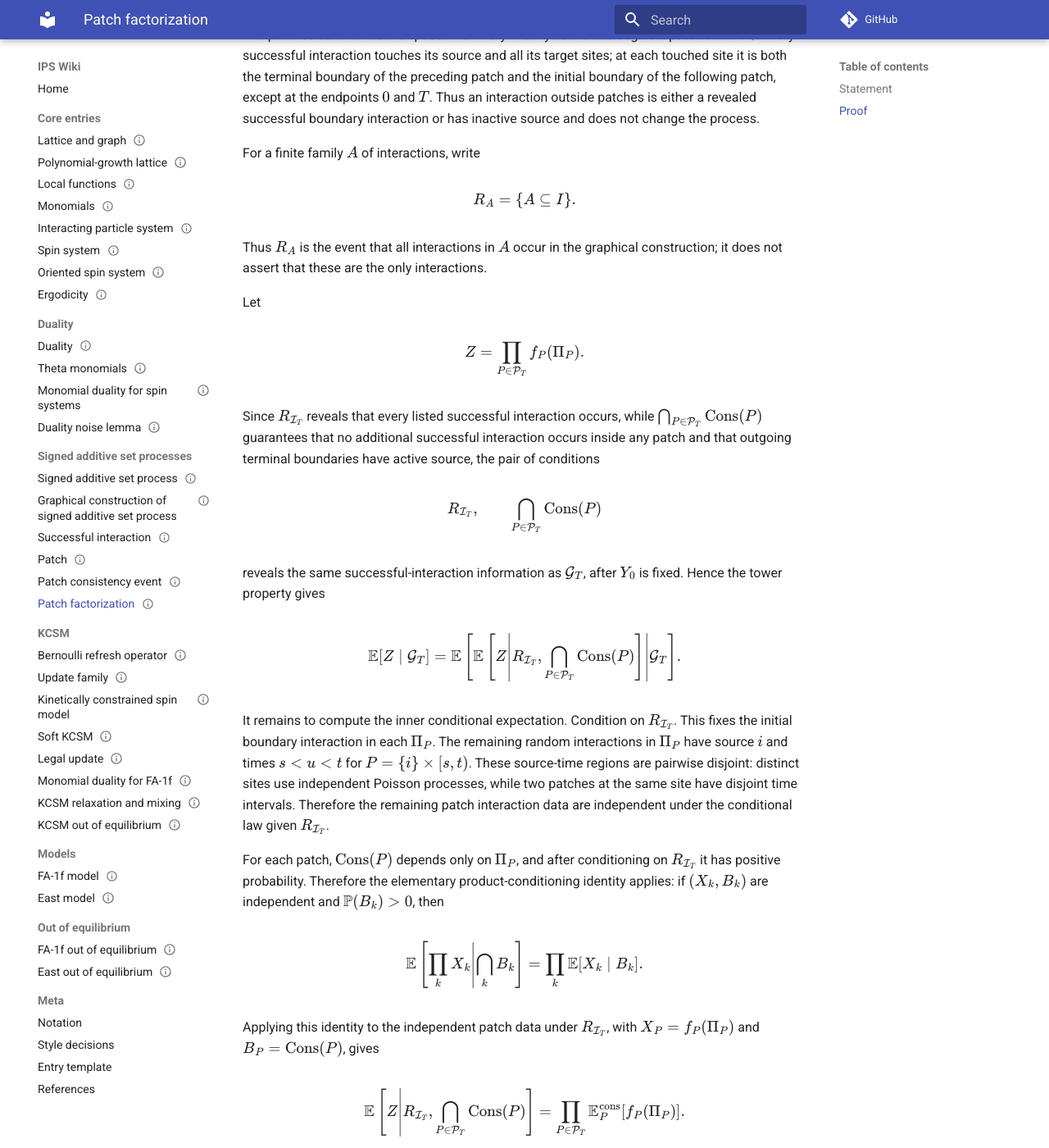
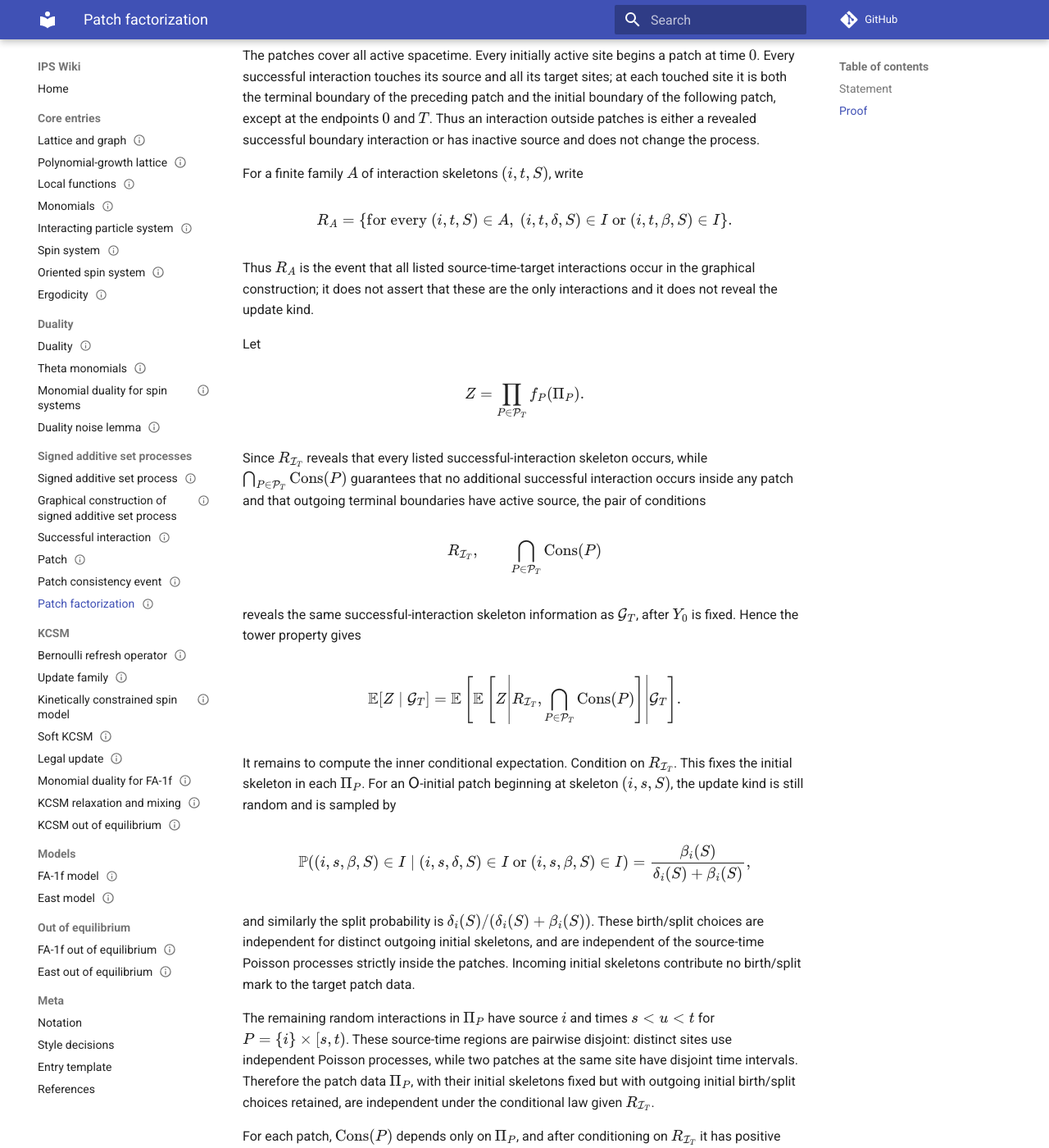
Before and after one commit to maciejgluchowski86-beep/ips-wiki, an MkDocs documentation site: the page built from docs/entries/patch-factorization.md, in a window 1280 px wide and 1400 px high, scrolled down 1050 px. Shown: the whole window at 82% size. Built offline with MkDocs 1.6.1 and Material for MkDocs 9.7.7, drawn with Linux system fonts in a browser that asks for light colours; comment, search, counter and statistics services are not loaded; some of the changed text lies outside the part shown.

Commit message:
Keep outgoing birth split choice in patch law

```diff
--- a/docs/entries/patch-factorization.md
+++ b/docs/entries/patch-factorization.md
@@ -53,17 +53,22 @@ The product is finite under the local-finiteness assumption in the graphical con
 
 ## Proof
 
-Condition on \(\cG_T\). This fixes the successful-interaction set \(\mathcal I_T\), hence also the patch set \(\mathcal P_T\), the boundary times, the boundary types, and the initial interaction contained in each \(\Pi_P\).
+Condition on \(\cG_T\). This fixes the successful-interaction skeleton set \(\mathcal I_T\), hence also the patch set \(\mathcal P_T\), the boundary times, the boundary types, and the initial skeleton built into each \(\mathbb P_P\). It does not reveal whether an outgoing successful interaction is a split or a birth.
 
 The patches cover all active spacetime. Every initially active site begins a patch at time \(0\). Every successful interaction touches its source and all its target sites; at each touched site it is both the terminal boundary of the preceding patch and the initial boundary of the following patch, except at the endpoints \(0\) and \(T\). Thus an interaction outside patches is either a revealed successful boundary interaction or has inactive source and does not change the process.
 
-For a finite family \(A\) of interactions, write
+For a finite family \(A\) of interaction skeletons \((i,t,S)\), write
 
 $$
-R_A=\{A\subseteq I\}.
+R_A
+=
+\left\{
+\text{for every }(i,t,S)\in A,
+\ (i,t,\delta,S)\in I\text{ or }(i,t,\beta,S)\in I
+\right\}.
 $$
 
-Thus \(R_A\) is the event that all interactions in \(A\) occur in the graphical construction; it does not assert that these are the only interactions.
+Thus \(R_A\) is the event that all listed source-time-target interactions occur in the graphical construction; it does not assert that these are the only interactions and it does not reveal the update kind.
 
 Let
 
@@ -71,7 +76,7 @@ $$
 Z=\prod_{P\in\mathcal P_T} f_P(\Pi_P).
 $$
 
-Since \(R_{\mathcal I_T}\) reveals that every listed successful interaction occurs, while \(\bigcap_{P\in\mathcal P_T}\operatorname{Cons}(P)\) guarantees that no additional successful interaction occurs inside any patch and that outgoing terminal boundaries have active source, the pair of conditions
+Since \(R_{\mathcal I_T}\) reveals that every listed successful-interaction skeleton occurs, while \(\bigcap_{P\in\mathcal P_T}\operatorname{Cons}(P)\) guarantees that no additional successful interaction occurs inside any patch and that outgoing terminal boundaries have active source, the pair of conditions
 
 $$
 R_{\mathcal I_T},
@@ -79,7 +84,7 @@ R_{\mathcal I_T},
 \bigcap_{P\in\mathcal P_T}\operatorname{Cons}(P)
 $$
 
-reveals the same successful-interaction information as \(\cG_T\), after \(Y_0\) is fixed. Hence the tower property gives
+reveals the same successful-interaction skeleton information as \(\cG_T\), after \(Y_0\) is fixed. Hence the tower property gives
 
 $$
 \mathbb E[Z\mid\cG_T]
@@ -90,7 +95,17 @@ $$
 \right].
 $$
 
-It remains to compute the inner conditional expectation. Condition on \(R_{\mathcal I_T}\). This fixes the initial boundary interaction in each \(\Pi_P\). The remaining random interactions in \(\Pi_P\) have source \(i\) and times \(s<u<t\) for \(P=\{i\}\times[s,t)\). These source-time regions are pairwise disjoint: distinct sites use independent Poisson processes, while two patches at the same site have disjoint time intervals. Therefore the remaining patch interaction data are independent under the conditional law given \(R_{\mathcal I_T}\).
+It remains to compute the inner conditional expectation. Condition on \(R_{\mathcal I_T}\). This fixes the initial skeleton in each \(\Pi_P\). For an \(\mathsf O\)-initial patch beginning at skeleton \((i,s,S)\), the update kind is still random and is sampled by
+
+$$
+\mathbb P((i,s,\beta,S)\in I\mid (i,s,\delta,S)\in I\text{ or }(i,s,\beta,S)\in I)
+=
+\frac{\beta_i(S)}{\delta_i(S)+\beta_i(S)},
+$$
+
+and similarly the split probability is \(\delta_i(S)/(\delta_i(S)+\beta_i(S))\). These birth/split choices are independent for distinct outgoing initial skeletons, and are independent of the source-time Poisson processes strictly inside the patches. Incoming initial skeletons contribute no birth/split mark to the target patch data.
+
+The remaining random interactions in \(\Pi_P\) have source \(i\) and times \(s<u<t\) for \(P=\{i\}\times[s,t)\). These source-time regions are pairwise disjoint: distinct sites use independent Poisson processes, while two patches at the same site have disjoint time intervals. Therefore the patch data \(\Pi_P\), with their initial skeletons fixed but with outgoing initial birth/split choices retained, are independent under the conditional law given \(R_{\mathcal I_T}\).
 
 For each patch, \(\operatorname{Cons}(P)\) depends only on \(\Pi_P\), and after conditioning on \(R_{\mathcal I_T}\) it has positive probability. Therefore the elementary product-conditioning identity applies: if \((X_k,B_k)\) are independent and \(\mathbb P(B_k)>0\), then
 
@@ -109,4 +124,4 @@ $$
 \mathbb E_P^{\operatorname{cons}}[f_P(\Pi_P)].
 $$
 
-The right-hand side is \(\cG_T\)-measurable, because \(\cG_T\) fixes the patches and their boundary types. Substituting this identity into the tower-property formula gives the claim.
+The right-hand side is \(\cG_T\)-measurable, because \(\cG_T\) fixes the patches, their boundary types, and their initial skeletons. Substituting this identity into the tower-property formula gives the claim.
```
